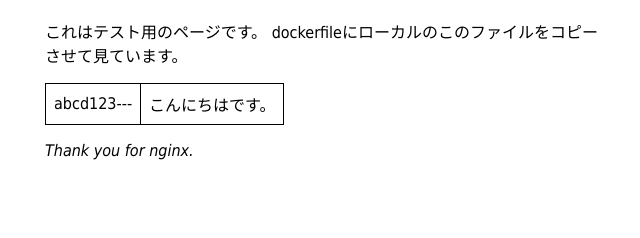
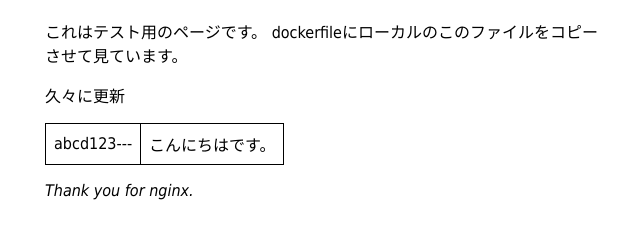
Before and after one commit to kihi1215/dockerfile-test, a plain HTML site: page index.html in a window 1280 px wide. Shown: the part 62-300 px from the top of the page, without its empty margins (315-955 px from the left). Drawn offline with Linux system fonts and the light colour scheme.

Commit message:
test-update

```diff
--- a/index.html
+++ b/index.html
@@ -31,7 +31,7 @@ td {
 <h1>Welcome to kihi's nginx!</h1>
 <p>これはテスト用のページです。
 dockerfileにローカルのこのファイルをコピーさせて見ています。</p>
-
+<p>久々に更新</p>
 <table>
 <tr>
 <td>
```
